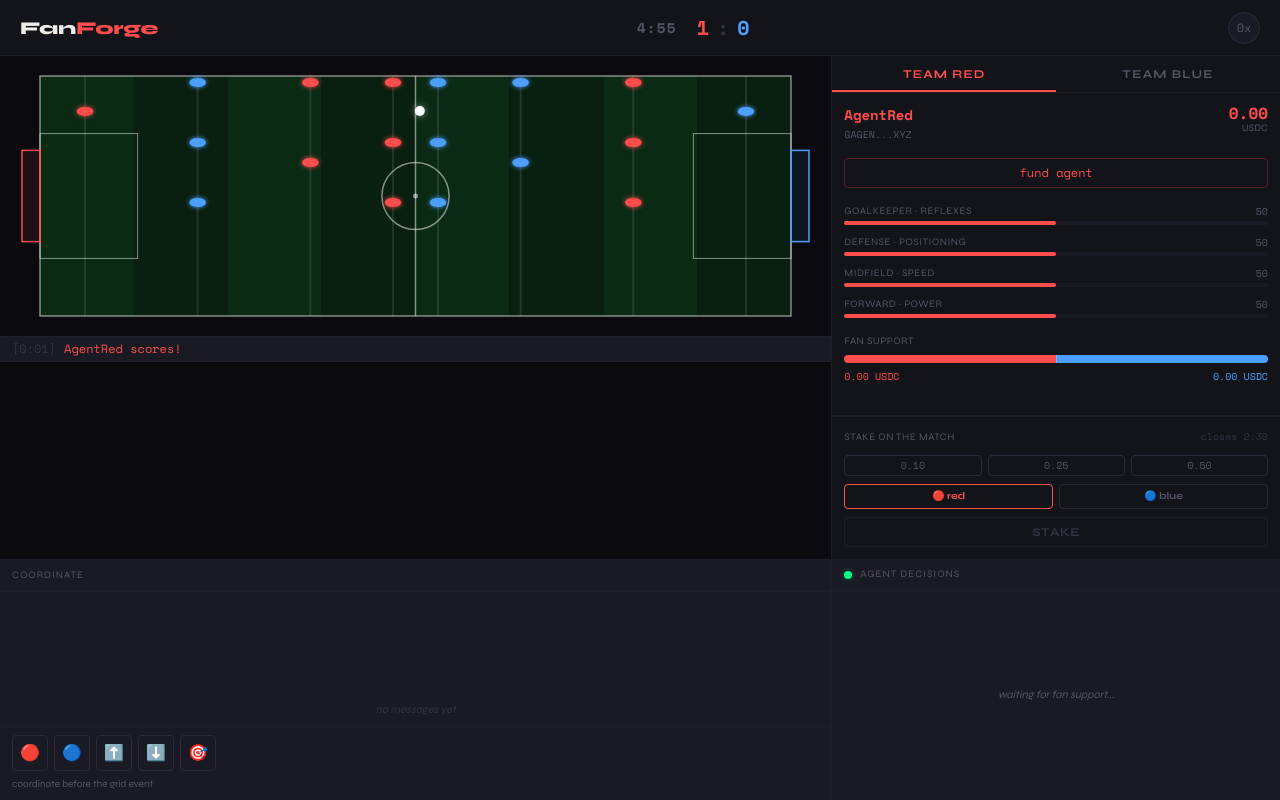
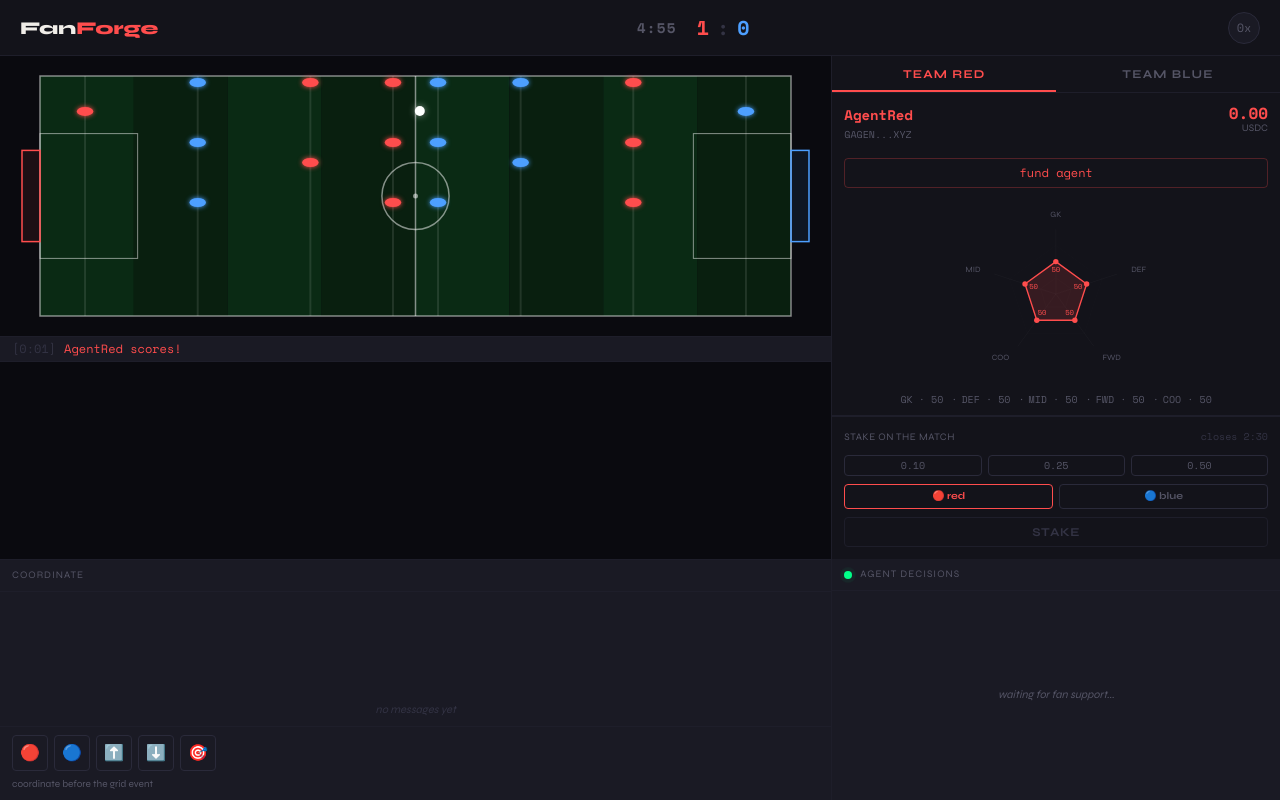
Before and after one commit to OscarGauss/fan-match, a Next.js app in the folder apps/fan-forge/: page /game in a window 1280 px wide. Built offline with nearby package versions, Linux system fonts and the light colour scheme.

Commit message:
Enhance AgentPanel with coordination stat and radar chart integration; refactor stat display logic for improved upgrade detection.

```diff
--- a/apps/fan-forge/components/game/AgentPanel.tsx
+++ b/apps/fan-forge/components/game/AgentPanel.tsx
@@ -3,6 +3,8 @@
 import { useState, useEffect, useRef } from 'react'
 import { motion, AnimatePresence } from 'framer-motion'
 import type { AgentState, AgentStats, Team } from '@/lib/types'
+import { STAT_LABELS } from '@/lib/constants'
+import RadarChart from './RadarChart'
 
 // ── Props ─────────────────────────────────────────────────────────────────────
 
@@ -18,14 +20,7 @@
 
 const FUND_AMOUNTS = [0.05, 0.10, 0.25] as const
 
-const STAT_LABELS: Record<keyof AgentStats, string> = {
-  goalkeeper: 'Goalkeeper · Reflexes',
-  defense:    'Defense · Positioning',
-  midfield:   'Midfield · Speed',
-  forward:    'Forward · Power',
-}
-
-const STAT_ORDER: (keyof AgentStats)[] = ['goalkeeper', 'defense', 'midfield', 'forward']
+const COMPACT_ORDER: (keyof AgentStats)[] = ['goalkeeper', 'defense', 'midfield', 'forward', 'coordination']
 
 const MONO: React.CSSProperties = { fontFamily: 'var(--font-space-mono)' }
 
@@ -74,70 +69,6 @@
           {a.toFixed(2)}
         </button>
       ))}
-    </div>
-  )
-}
-
-/** Single stat row with animated bar */
-function StatRow({
-  label,
-  value,
-  color,
-  prevValue,
-}: {
-  label:     string
-  value:     number
-  color:     string
-  prevValue: number
-}) {
-  const upgraded = value > prevValue
-  const [showArrow, setShowArrow] = useState(false)
-
-  useEffect(() => {
-    if (upgraded) {
-      setShowArrow(true)
-      const t = setTimeout(() => setShowArrow(false), 2000)
-      return () => clearTimeout(t)
-    }
-  }, [value, upgraded])
-
-  return (
-    <div className="flex flex-col gap-0.5">
-      <div className="flex items-center justify-between">
-        <span className="text-[10px] uppercase tracking-wider" style={{ color: 'var(--text-muted)' }}>
-          {label}
-        </span>
-        <div className="flex items-center gap-1">
-          <AnimatePresence>
-            {showArrow && (
-              <motion.span
-                key="arrow"
-                initial={{ opacity: 0, y: 4 }}
-                animate={{ opacity: 1, y: 0 }}
-                exit={{ opacity: 0 }}
-                transition={{ duration: 0.2 }}
-                className="text-[10px] font-bold"
-                style={{ color }}
-              >
-                ↑
-              </motion.span>
-            )}
-          </AnimatePresence>
-          <span className="text-[10px]" style={{ ...MONO, color: 'var(--text-muted)' }}>
-            {value}
-          </span>
-        </div>
-      </div>
-      {/* Track */}
-      <div className="h-[4px] w-full rounded-full" style={{ background: 'var(--bg-surface)' }}>
-        <motion.div
-          className="h-full rounded-full"
-          style={{ background: color }}
-          initial={false}
-          animate={{ width: `${value}%` }}
-          transition={{ duration: 0.6, ease: 'easeOut' }}
-        />
-      </div>
     </div>
   )
 }
@@ -214,24 +145,36 @@
 
   // Track previous stats for upgrade detection
   const prevStatsRef = useRef<AgentStats>({ ...agent.stats })
-  const [prevStats, setPrevStats]         = useState<AgentStats>({ ...agent.stats })
+  const [prevStats, setPrevStats]               = useState<AgentStats>({ ...agent.stats })
+  const [flashingStats, setFlashingStats]       = useState<Set<keyof AgentStats>>(new Set())
+  const flashTimerRef = useRef<ReturnType<typeof setTimeout> | null>(null)
 
   useEffect(() => {
-    if (
-      agent.stats.goalkeeper !== prevStatsRef.current.goalkeeper ||
-      agent.stats.defense    !== prevStatsRef.current.defense    ||
-      agent.stats.midfield   !== prevStatsRef.current.midfield   ||
-      agent.stats.forward    !== prevStatsRef.current.forward
-    ) {
-      setPrevStats({ ...prevStatsRef.current })
-      prevStatsRef.current = { ...agent.stats }
+    const cur  = agent.stats
+    const prev = prevStatsRef.current
+    const changed = COMPACT_ORDER.some(k => cur[k] !== prev[k])
+    if (!changed) return
+
+    // Detect upgrades for compact row flash
+    const fresh = new Set<keyof AgentStats>()
+    for (const k of COMPACT_ORDER) {
+      if (cur[k] > prev[k]) fresh.add(k)
     }
+    if (fresh.size > 0) {
+      setFlashingStats(fresh)
+      if (flashTimerRef.current) clearTimeout(flashTimerRef.current)
+      flashTimerRef.current = setTimeout(() => setFlashingStats(new Set()), 1500)
+    }
+
+    setPrevStats({ ...prev })
+    prevStatsRef.current = { ...cur }
   }, [agent.stats])
 
   // Close fund selector when switching tabs
   useEffect(() => {
     setFundOpen(false)
     setSelectedFund(null)
+    setFlashingStats(new Set())
     prevStatsRef.current = { ...agents[activeTab].stats }
     setPrevStats({ ...agents[activeTab].stats })
   // eslint-disable-next-line react-hooks/exhaustive-deps
@@ -354,17 +297,34 @@
           </div>
         )}
 
-        {/* ── Stat bars ─────────────────────────────────────────────── */}
-        <div className="flex flex-col gap-2.5">
-          {STAT_ORDER.map(role => (
-            <StatRow
-              key={role}
-              label={STAT_LABELS[role]}
-              value={agent.stats[role]}
-              color={color}
-              prevValue={prevStats[role]}
-            />
-          ))}
+        {/* ── Radar chart ───────────────────────────────────────────── */}
+        <div className="flex flex-col gap-2">
+          <RadarChart stats={agent.stats} team={activeTab} prevStats={prevStats} />
+
+          {/* Compact stat row */}
+          <div className="flex flex-wrap justify-center gap-x-2 gap-y-0.5">
+            {COMPACT_ORDER.map((key, idx) => {
+              const isFlashing = flashingStats.has(key)
+              return (
+                <span key={key} className="flex items-center gap-1">
+                  {idx > 0 && (
+                    <span style={{ ...MONO, color: 'var(--text-muted)', fontSize: 10 }}>·</span>
+                  )}
+                  <motion.span
+                    style={{
+                      ...MONO,
+                      fontSize: 10,
+                      color: isFlashing ? color : 'var(--text-muted)',
+                    }}
+                    animate={{ color: isFlashing ? color : 'var(--text-muted)' }}
+                    transition={{ duration: isFlashing ? 0 : 0.4 }}
+                  >
+                    {STAT_LABELS[key]} · {agent.stats[key]}
+                  </motion.span>
+                </span>
+              )
+            })}
+          </div>
         </div>
 
         {/* ── Support thermometer ───────────────────────────────────── */}
--- /dev/null
+++ b/apps/fan-forge/components/game/RadarChart.tsx
@@ -0,0 +1,217 @@
+'use client'
+
+import { useState, useEffect } from 'react'
+import { motion } from 'framer-motion'
+import type { AgentStats, Team } from '@/lib/types'
+import { STAT_LABELS } from '@/lib/constants'
+
+// ── Props ─────────────────────────────────────────────────────────────────────
+
+export interface RadarChartProps {
+  stats:     AgentStats
+  team:      Team
+  prevStats?: AgentStats
+}
+
+// ── Geometry constants ────────────────────────────────────────────────────────
+
+const CX            = 100
+const CY            = 100
+const OUTER_RADIUS  = 72
+const LABEL_OFFSET  = 16        // px beyond outer vertex
+const VALUE_INSET   = 10        // px toward center from data vertex
+const START_DEG     = 270       // top
+const STEP_DEG      = 72        // 360 / 5
+
+// Axis order clockwise from top: GK → DEF → FWD → COO → MID
+const AXIS_ORDER: (keyof AgentStats)[] = [
+  'goalkeeper',
+  'defense',
+  'forward',
+  'coordination',
+  'midfield',
+]
+
+// ── Helpers ───────────────────────────────────────────────────────────────────
+
+function toRad(deg: number) {
+  return (deg * Math.PI) / 180
+}
+
+function axisAngleDeg(i: number) {
+  return START_DEG + i * STEP_DEG
+}
+
+function vertexAt(value: number, index: number, outerR = OUTER_RADIUS) {
+  const rad = toRad(axisAngleDeg(index))
+  const r   = (value / 100) * outerR
+  return { x: CX + r * Math.cos(rad), y: CY + r * Math.sin(rad) }
+}
+
+function pointsStr(stats: AgentStats) {
+  return AXIS_ORDER.map((k, i) => {
+    const v = vertexAt(stats[k], i)
+    return `${v.x},${v.y}`
+  }).join(' ')
+}
+
+function refPentagonPoints(fraction: number) {
+  return AXIS_ORDER.map((_, i) => {
+    const v = vertexAt(fraction * 100, i)
+    return `${v.x},${v.y}`
+  }).join(' ')
+}
+
+function labelPos(index: number) {
+  const rad = toRad(axisAngleDeg(index))
+  const r   = OUTER_RADIUS + LABEL_OFFSET
+  return { x: CX + r * Math.cos(rad), y: CY + r * Math.sin(rad) }
+}
+
+// Decide SVG text-anchor based on the axis angle
+function textAnchor(index: number): 'middle' | 'start' | 'end' {
+  const deg = ((axisAngleDeg(index)) % 360 + 360) % 360
+  if (deg > 255 && deg < 285) return 'middle'   // ≈ top
+  if (deg >  75 && deg < 105) return 'middle'   // ≈ bottom
+  if (deg >= 285 || deg <= 75) return 'start'   // right side
+  return 'end'                                   // left side
+}
+
+// ── Component ─────────────────────────────────────────────────────────────────
+
+export default function RadarChart({ stats, team, prevStats }: RadarChartProps) {
+  const color     = team === 'red' ? '#ff4d4d' : '#4d9fff'
+  const fillColor = team === 'red' ? '#ff4d4d26' : '#4d9fff26'
+
+  const points = pointsStr(stats)
+
+  // Which stats just upgraded
+  const [upgraded, setUpgraded] = useState<Set<keyof AgentStats>>(new Set())
+
+  useEffect(() => {
+    if (!prevStats) return
+    const fresh = new Set<keyof AgentStats>()
+    for (const key of AXIS_ORDER) {
+      if (stats[key] > prevStats[key]) fresh.add(key)
+    }
+    if (fresh.size === 0) return
+    setUpgraded(fresh)
+    const t = setTimeout(() => setUpgraded(new Set()), 2000)
+    return () => clearTimeout(t)
+  // eslint-disable-next-line react-hooks/exhaustive-deps
+  }, [stats])
+
+  return (
+    <svg viewBox="0 0 200 200" className="w-full" style={{ maxHeight: '180px' }}>
+
+      {/* ── Reference pentagons ── */}
+      {[0.25, 0.5, 0.75].map(f => (
+        <polygon
+          key={f}
+          points={refPentagonPoints(f)}
+          fill="none"
+          stroke="#ffffff08"
+          strokeWidth="0.5"
+        />
+      ))}
+
+      {/* ── Axis lines ── */}
+      {AXIS_ORDER.map((_, i) => {
+        const outer = vertexAt(100, i)
+        return (
+          <line
+            key={i}
+            x1={CX} y1={CY}
+            x2={outer.x} y2={outer.y}
+            stroke="#ffffff10"
+            strokeWidth="0.5"
+          />
+        )
+      })}
+
+      {/* ── Data polygon ── */}
+      <motion.polygon
+        points={points}
+        fill={fillColor}
+        stroke={color}
+        strokeWidth="1.5"
+        animate={{ points }}
+        transition={{ duration: 0.6, ease: 'easeOut' }}
+      />
+
+      {/* ── Vertex dots ── */}
+      {AXIS_ORDER.map((key, i) => {
+        const v = vertexAt(stats[key], i)
+        return <circle key={key} cx={v.x} cy={v.y} r={3} fill={color} />
+      })}
+
+      {/* ── Axis labels + upgrade arrows ── */}
+      {AXIS_ORDER.map((key, i) => {
+        const lp     = labelPos(i)
+        const anchor = textAnchor(i)
+        // Offset ↑ to sit just after the label
+        const arrowDx = anchor === 'start' ? 14 : anchor === 'end' ? -14 : 0
+        const arrowDy = anchor === 'middle' ? -10 : 0
+
+        return (
+          <g key={key}>
+            <text
+              x={lp.x} y={lp.y}
+              textAnchor={anchor}
+              dominantBaseline="middle"
+              fontSize="9"
+              fill="#555566"
+            >
+              {STAT_LABELS[key]}
+            </text>
+
+            {upgraded.has(key) && (
+              <motion.text
+                x={lp.x + arrowDx} y={lp.y + arrowDy}
+                textAnchor="middle"
+                dominantBaseline="middle"
+                fontSize="9"
+                fill={color}
+                initial={{ opacity: 1 }}
+                animate={{ opacity: 0 }}
+                transition={{ duration: 2, ease: 'easeOut' }}
+              >
+                ↑
+              </motion.text>
+            )}
+          </g>
+        )
+      })}
+
+      {/* ── Stat values ── */}
+      {AXIS_ORDER.map((key, i) => {
+        const v       = vertexAt(stats[key], i)
+        const rad     = toRad(axisAngleDeg(i))
+        const vx      = v.x - VALUE_INSET * Math.cos(rad)
+        const vy      = v.y - VALUE_INSET * Math.sin(rad)
+
+        return (
+          <motion.g
+            key={`${key}-${stats[key]}`}
+            style={{ transformOrigin: `${vx}px ${vy}px` }}
+            initial={{ scale: 1 }}
+            animate={{ scale: [1, 1.3, 1] }}
+            transition={{ duration: 0.3, ease: 'easeOut' }}
+          >
+            <text
+              x={vx} y={vy}
+              textAnchor="middle"
+              dominantBaseline="middle"
+              fontSize="8"
+              fill={color}
+              fontFamily="var(--font-space-mono, monospace)"
+            >
+              {stats[key]}
+            </text>
+          </motion.g>
+        )
+      })}
+
+    </svg>
+  )
+}
--- a/apps/fan-forge/lib/constants.ts
+++ b/apps/fan-forge/lib/constants.ts
@@ -21,6 +21,15 @@
 export const STAT_MAX = 100;
 export const STAT_UPGRADE_AMOUNT = 10;
 export const BASE_STAT_VALUE = 50;
+export const COORDINATION_BOOST_PER_WIN = 15;
+
+export const STAT_LABELS = {
+  goalkeeper:  'GK',
+  defense:     'DEF',
+  midfield:    'MID',
+  forward:     'FWD',
+  coordination:'COO',
+} as const satisfies Record<string, string>;
 
 // ── Grid Event target shapes ─────────────────────────────────────────────────
 // Each shape is GRID_ROWS × GRID_COLS (8 × 12).
--- a/apps/fan-forge/lib/types.ts
+++ b/apps/fan-forge/lib/types.ts
@@ -9,6 +9,8 @@
   midfield: number;
   /** Forward power stat (0–100) */
   forward: number;
+  /** Team coordination — increases when team wins a Grid Event (0–100) */
+  coordination: number;
 }
 
 export interface AgentState {
```
Also changed, not shown: apps/fan-forge/lib/gameEngine.ts (+14 -8 lines).
